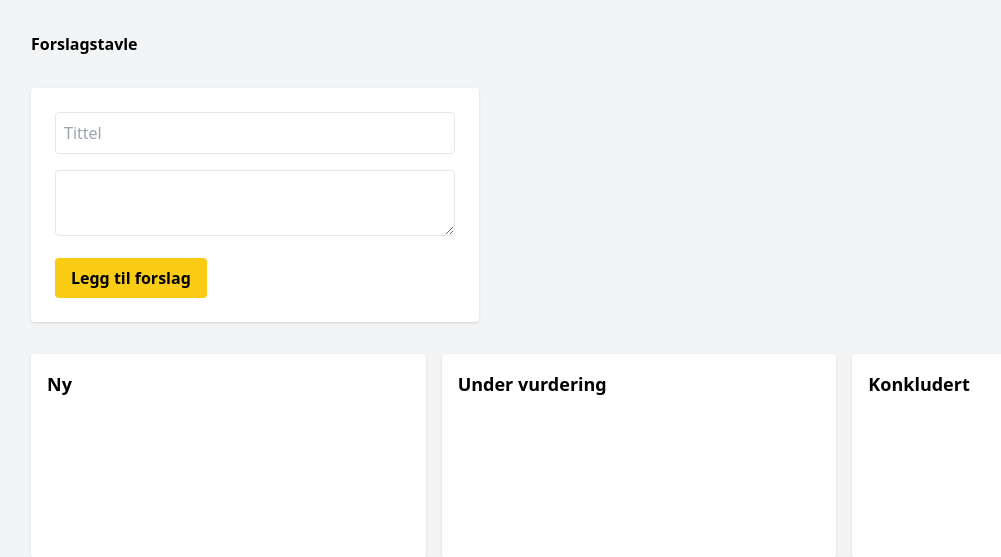
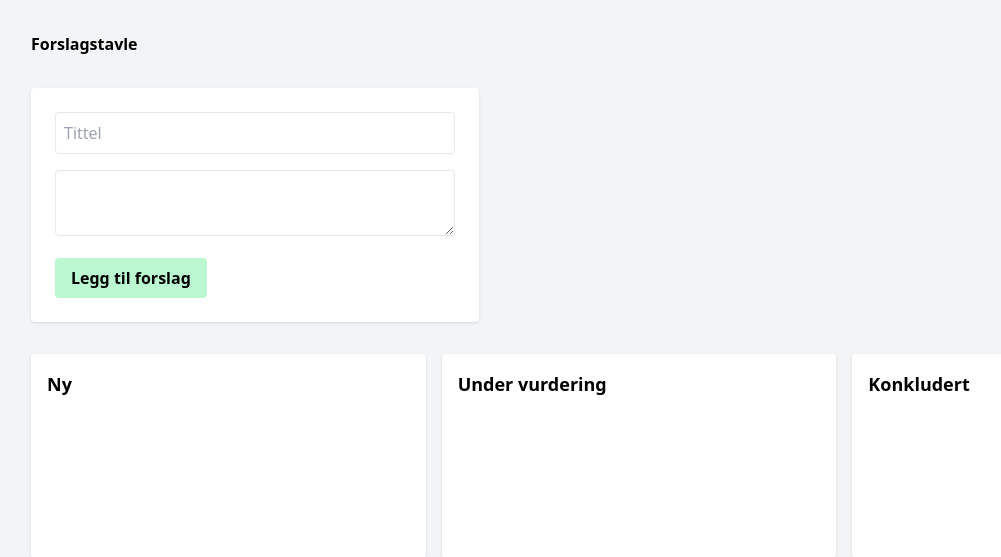
Before and after one commit to Kiddoke/Post-IT, a Django app: page / in a window 1280 px wide. Shown: the top 557 px of the page, without its empty margins (1-1002 px from the left). Run offline with Django 5.2, Linux system fonts and the light colour scheme; data that the repository does not hold is empty; some libraries are stand-ins or nearby versions.

Commit message:
Change add button to reflect new status

```diff
--- a/post/templates/post/tavle.html
+++ b/post/templates/post/tavle.html
@@ -16,7 +16,7 @@
                 class = "w-full border p-2 rounded mb-4">
         <textarea name = "innhold" placeholder = "Beskriv forslaget" required
                 class = "w-full border p-2 rounded mb-4"> </textarea>
-        <button type = "submit" class="bg-yellow-400 px-4 py-2 rounded font-bold">
+        <button type = "submit" class="bg-green-200 px-4 py-2 rounded font-bold">
             Legg til forslag
         </button>
     </form>
```
